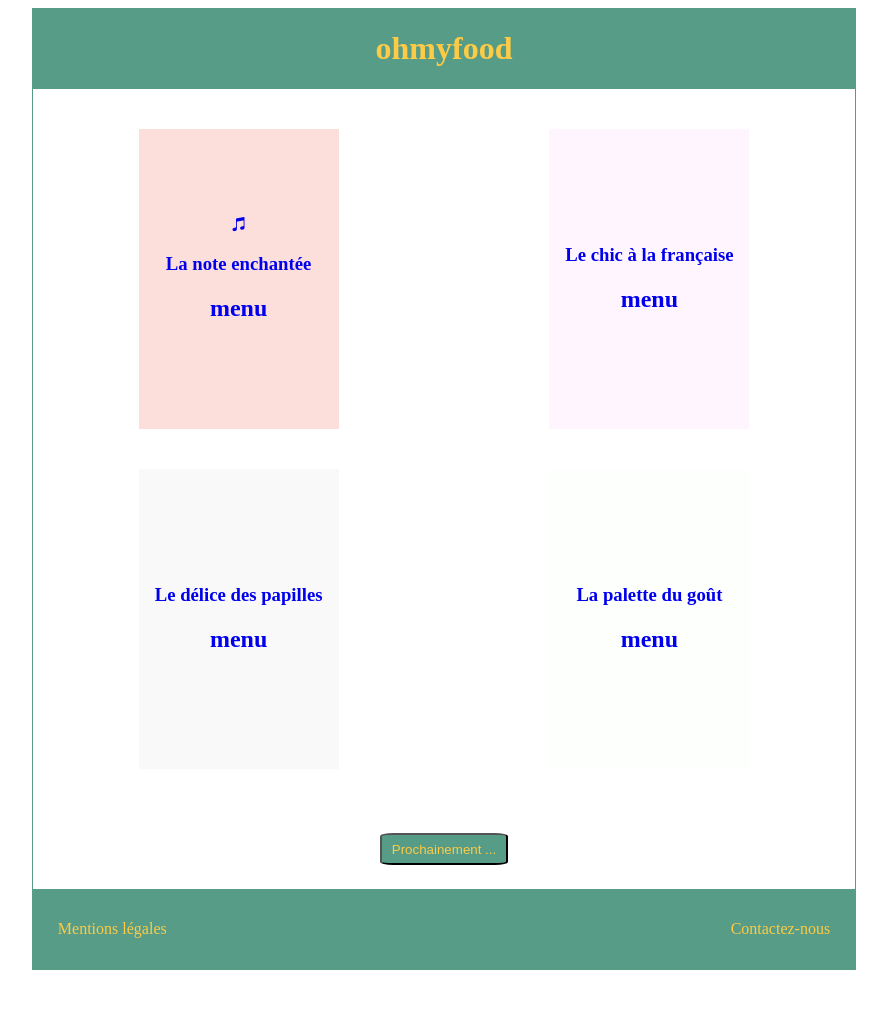
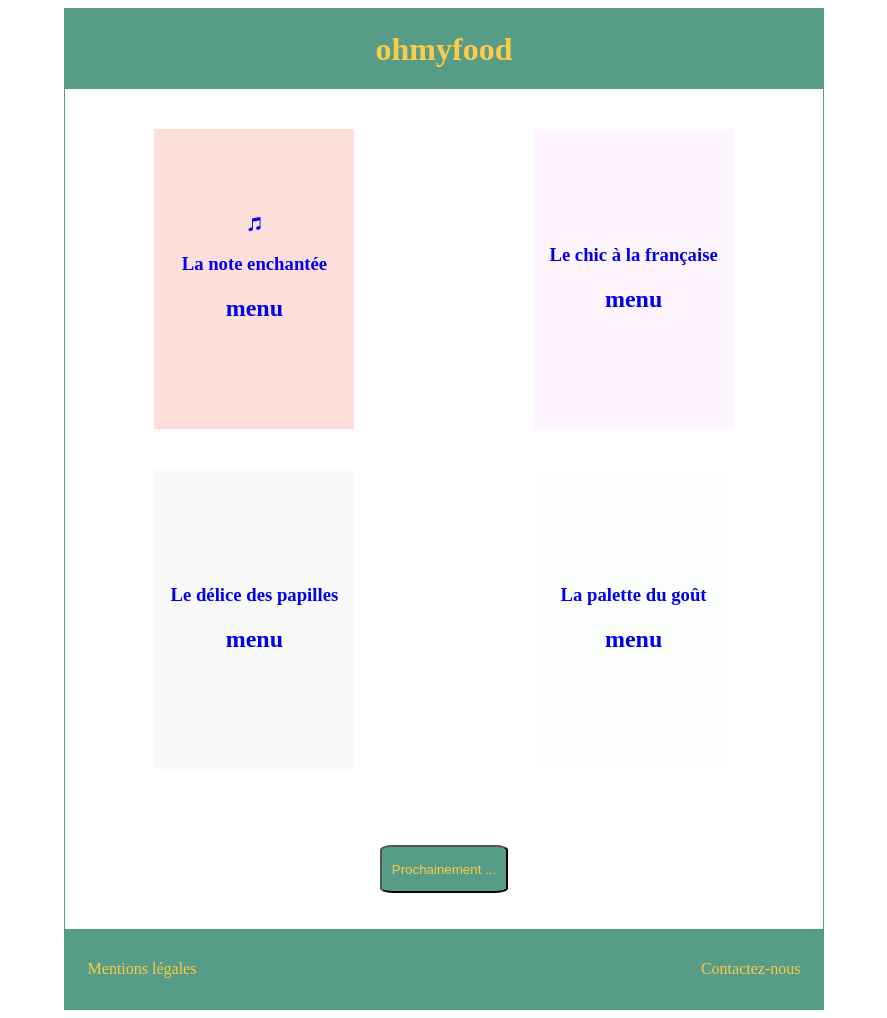
Before and after one commit to Pac176/P3ohmyfood, a website: page index.html in a window 1280 px wide. Shown: the whole page, without its empty margins (196-1083 px from the left). Before the commit the page ends 978 px from the top, so only its background shows below. Drawn offline with Linux system fonts and the light colour scheme.

Commit message:
installation de sass

```diff
--- a/index.html
+++ b/index.html
@@ -3,7 +3,7 @@
 <head>
     <meta charset="UTF-8">
     <meta name="viewport" content="width=device-width, initial-scale=1.0">
-    <link rel="stylesheet" href="style.css">
+    <link rel="stylesheet" href="/css/style.css">
     <script src="https://kit.fontawesome.com/7d44ab22cf.js" crossorigin="anonymous"></script>
     <title>ohmyfood</title>
 </head>
--- /dev/null
+++ b/scss/style.scss
@@ -0,0 +1,107 @@
+.container{
+    margin: auto;
+    width: 60%;
+    border:#579c87 1px solid;
+    display: flex;
+    flex-direction: column;
+
+}
+.content{
+    display: flex;
+    flex-direction: column;
+    justify-content: space-around;
+
+
+}
+.content_1{
+    display: flex;
+    flex-direction: row;
+    justify-content: space-around;
+    margin-top: 40px;
+    margin-bottom: 40px;
+}
+.content_2{
+    display: flex;
+    flex-direction: row;
+    justify-content: space-around;
+    margin-bottom: 40px;
+}
+.menu{
+    width: 200px;
+    text-align: center;
+    height: 300px;
+}
+a{
+    text-decoration: none;
+}
+.menu_note {
+    display: flex;
+    flex-direction: column;
+    justify-content: center;
+    align-items: center;
+    background-color: #fcdfdb;
+
+
+}
+.menu_chic {
+    display: flex;
+    flex-direction: column;
+    justify-content: center;
+    align-items: center;
+    background-color: #fff5fe;
+
+}
+.menu_delice {
+    display: flex;
+    flex-direction: column;
+    justify-content: center;
+    align-items: center;
+    background-color: #f9f9f9;
+
+}
+.menu_palette {
+    display: flex;
+    flex-direction: column;
+    justify-content: center;
+    align-items: center;
+    background-color: #fdfffd;
+
+}
+header{
+    height: 10vh;
+    background-color: #579c87;
+    display: flex;
+    justify-content: center;
+    align-items: center;
+}
+footer{
+    height: 10vh;
+    background-color: #579c87;
+    display: flex;
+    flex-direction: row;
+    justify-content: space-between;
+    align-items: center;
+
+}
+footer a{
+    margin-left: 3%;
+    margin-right: 3%;
+    color: #fdcb46;
+}
+header h1{
+    text-align: center;
+    color: #fdcb46;
+}
+.item_btn{
+    display: flex;
+    justify-content: center;
+    align-items: center;
+    height: 15vh;
+}
+.btn{
+    background-color:#579c87 ;
+    border-radius: 10% 10%;
+    width: 8rem;
+    height: 3rem;
+    color: #fdcb46;
+}
```
Also changed, not shown: package.json (added, +23 -0 lines), css/style.css (added), style.css (deleted), 2 other files.
